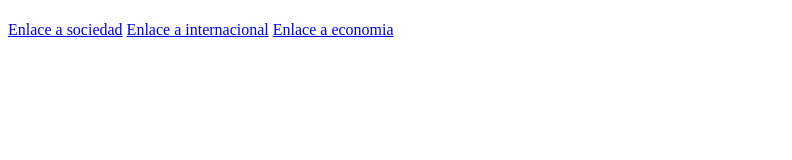
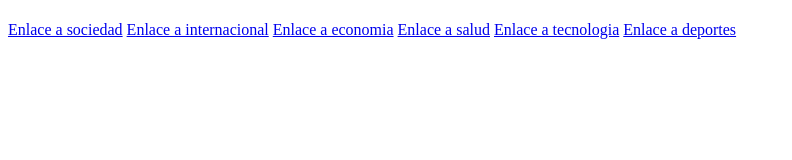
Before and after one commit to JavierLopez164/periodico, a plain HTML site: page index.html in a window 1280 px wide. Shown: the whole page, without its empty margins (0-792 px from the left). Drawn offline with Linux system fonts and the light colour scheme.

Commit message:
Commit de index.html 3

```diff
--- a/index.html
+++ b/index.html
@@ -9,5 +9,8 @@
         <a href="sociedad.html">Enlace a sociedad</a>
         <a href="internacional.html">Enlace a internacional</a>
         <a href="economia.html">Enlace a economia</a>
+        <a href="salud.html">Enlace a salud</a>
+        <a href="tecnologia.html">Enlace a tecnologia</a>
+        <a href="deportes.html">Enlace a deportes</a>
     </body>
 </html>
```
